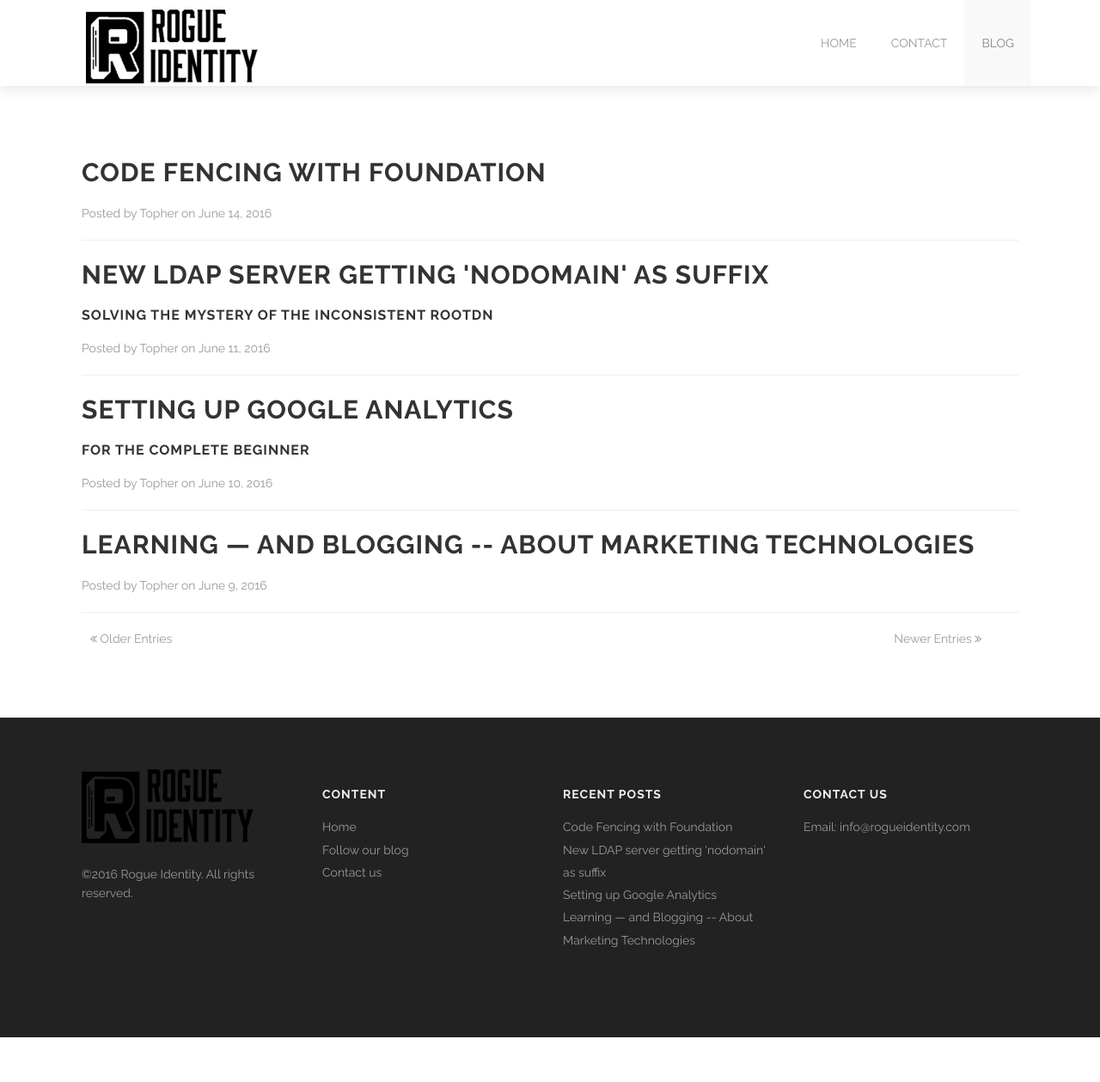
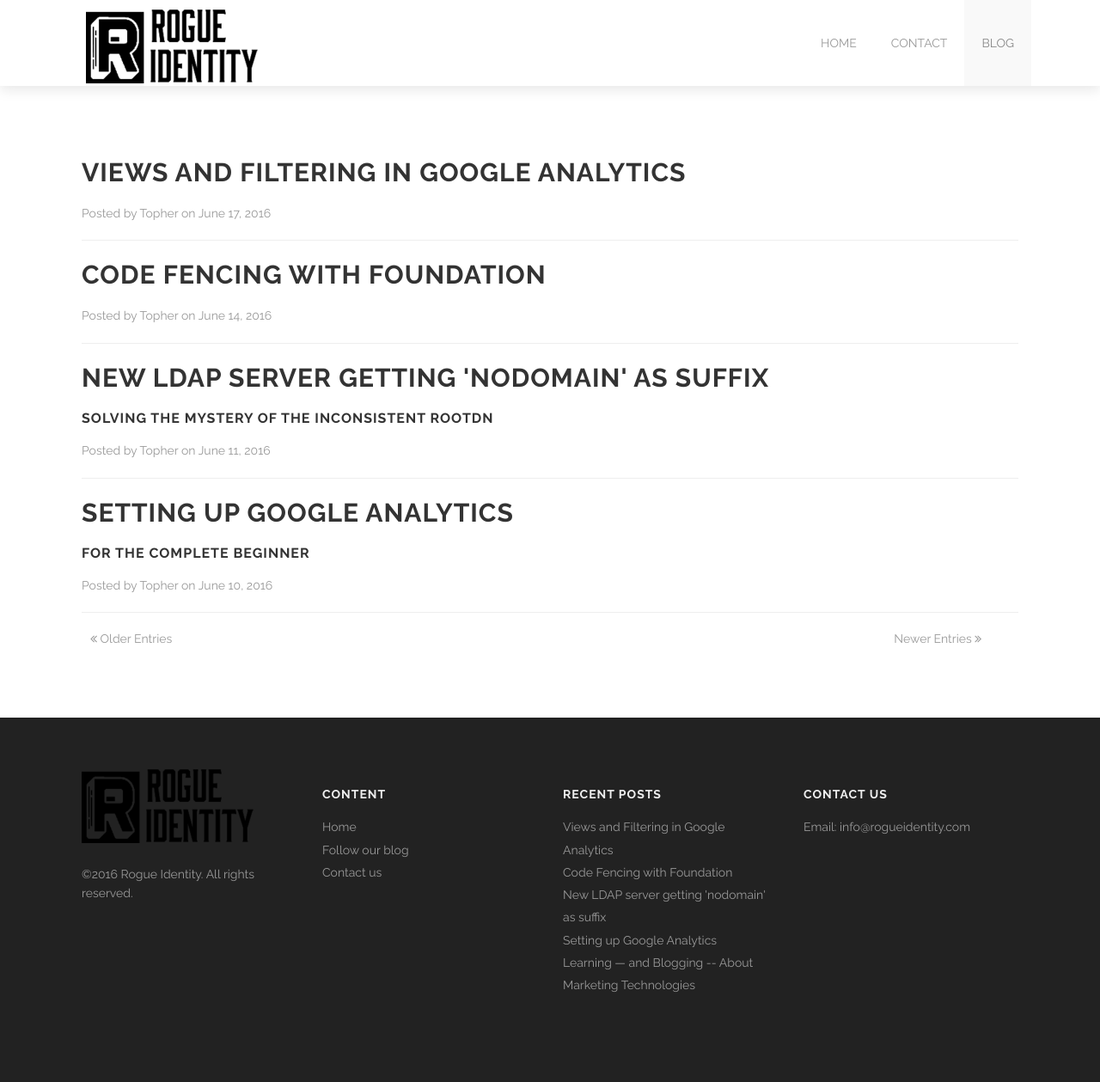
Before and after one commit to rogueidentity/website_poc, a Jekyll site: the page built from blog/index.html, in a window 1280 px wide. Shown: the whole page at 86% size. Built offline with Jekyll 4.4.1, drawn with Linux system fonts in a browser that asks for light colours; the list of posts is cut into pages by our own code; before the commit the page ends 1207 px from its top, so only the background shows below that.

Commit message:
Adding post, cleaning up blog styling

```diff
--- a/_layouts/post.html
+++ b/_layouts/post.html
@@ -2,13 +2,14 @@
 layout: blog
 ---
 
-
+<!--
 <div class='mod modBlogPost big no_bg'>
   <div class='images'>
     {% for image in page.images %}
       <div class='image'><img alt="" src="{{site.url}}/{{image}}" /></div>
     {% endfor %}
   </div>
+-->
   <div class='content'>
 	  <!--
     <p class='info'>
@@ -51,4 +52,6 @@ layout: blog
 	</ul>
 
   </div>
+  <!--
 </div>
+  -->
--- /dev/null
+++ b/_posts/2016-06-17-view-filter-ga.md
@@ -0,0 +1,65 @@
+---
+layout:     post
+title:     "Views and Filtering in Google Analytics"
+subtitle:     ""
+categories:   "google_analytics"
+date:       2016-06-17
+author:     "Topher"
+---
+I'm getting started with Google Analytics (and "lean analytics" in general). [Here]({% post_url 2016-06-10-setting-up-ga %}) is the previous post, in which I basically just enroll my site in the program. This time, I'm wanting to start looking at the data being gathered.
+
+I've seen it recommended several [places](http://larslofgren.com/analytics/the-3-profiles-that-every-google-analytics-account-needs) that you create a few separate "views" of your Google Analytics data. The first of these I'm calling "All Web Site Data", the second "Primary", and the final "Test." The rational here is that "All Web Site Data" doesn't do any customization or filtering, that "Primary" be the one that you usually use, and that "Test" is available to try out any new customizations before inflicting it upon your site. Any data that is lost due to bad filtering or logic is just gone, and having a few layers of test and redundancy is healthy.
+
+Creating your new view is easy. Under 'Admin', in the 'Views' column select the drop down list and choose "Create new view."
+<div class="row">
+  <div class="small-8 large-8 columns">
+<img src="{{site.url}}/images/ga/new-view.png" border="1"/>
+  </div>
+</div>
+
+Set the name of the view.
+<div class="row">
+  <div class="small-8 large-8 columns">
+<img src="{{site.url}}/images/ga/name-view.png" border="1"/>
+  </div>
+</div>
+
+Next, I want to add a filter to remove all of the visits from my home IP address. For a bigger company this might not be a big deal as those visits will get lost in the noise. For me, right now? That's the majority of the traffic.
+
+In the 'Views' column select 'Filters' and then '+Add Filter.'
+<div class="row">
+  <div class="small-8 large-8 columns">
+<img src="{{site.url}}/images/ga/filter.png" border="1"/>
+  </div>
+</div>
+
+The other thing I want to do is to set up a preliminary 'Goal' to start assessing how people are using my site. A goal is an indication of “hey, the person on the site did something that I like!”
+
+The first and most obvious goal I set up is the conversion — someone has decided they want to contact us and goes to the contact us page.
+
+(Note that that's not **really** success in our case, but let’s just knock out this iteration and then we can revise later if we’re not seeing what we expect.)
+
+From the 'Views' column select 'Goals' and then '+Add Goal.'
+
+Choose the template.
+<div class="row">
+  <div class="small-8 large-8 columns">
+    <img src="{{site.url}}/images/ga/goal1.png" border="1"/>
+  </div>
+</div>
+<br/>
+Set the type as 'Destination.'
+<div class="row">
+  <div class="small-8 large-8 columns">
+    <img src="{{site.url}}/images/ga/goal2.png" border="1"/>
+  </div>
+</div>
+<br/>
+So long as they hit the 'contact.html' page, I'm happy for now.
+<div class="row">
+  <div class="small-8 large-8 columns">
+    <img src="{{site.url}}/images/ga/goal3.jpg" border="1"/>
+  </div>
+</div>
+<br/>
+Now with a new view, a filter to remove my own website hits, and a goal of getting people to the contact page, let's let this stew a few days and see what data turns up.
```
Also changed, not shown: images/ga/filter.png (added), images/ga/goal1.png (added), images/ga/goal2.png (added), images/ga/goal3.jpg (added), images/ga/goal3.png (added), images/ga/name-view.png (added), images/ga/new-view.png (added).
